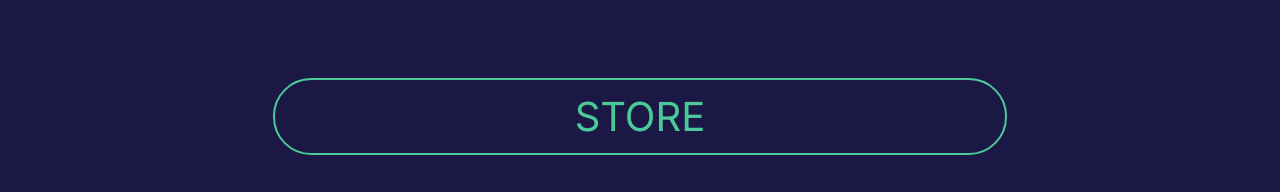
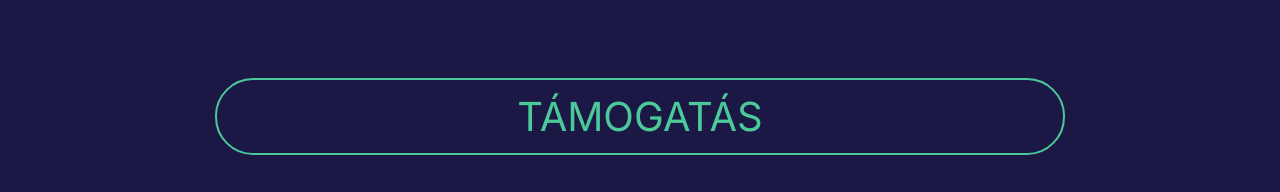
Before and after one commit to pentarphu/prph, a plain HTML site: page index.html in a window 1280 px wide. Shown: the part 404-596 px from the top of the page. Drawn offline with nearby package versions, Linux system fonts and the light colour scheme.

Commit message:
Update index.html

```diff
--- a/index.html
+++ b/index.html
@@ -22,7 +22,7 @@
 <h1>PENTA ROLEPLAY HUNGARY</h1>
 
 <butt>
-<button class="button"  onclick="window.location.href = 'https://store.pentarp.hu';">STORE</button>
+<button class="button"  onclick="window.location.href = 'https://tamogatas.pentarp.hu';">TÁMOGATÁS</button>
 <button class="button1"  onclick="window.location.href = 'https://discord.gg/yMrxXxYCHu';">JELENTKEZÉS</button>
 </butt>
 
```
